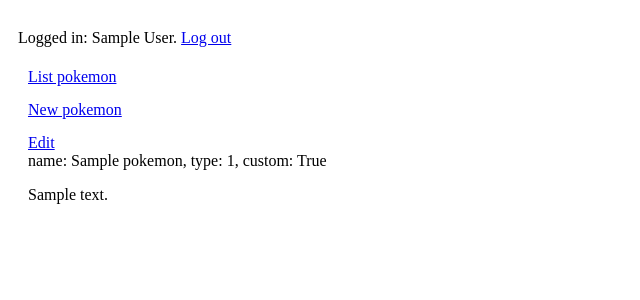
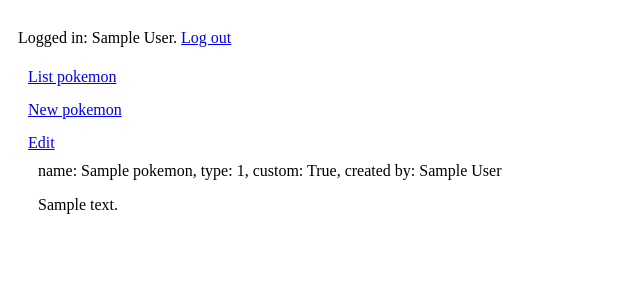
Before and after one commit to vikke1234/pokemon, a Flask app: page /pokemon/1/ in a window 1280 px wide. Shown: the top 300 px of the page, without its empty margins (0-640 px from the left). Run offline with Flask 2, Linux system fonts and the light colour scheme; a user stored in the database is signed in; tables that the repository leaves empty hold one stand-in row (values such as "Sample post").

Commit message:
displays creator now

```diff
--- a/application/templates/pokemon/specific.html
+++ b/application/templates/pokemon/specific.html
@@ -4,9 +4,9 @@
 
 <div>
     <a href="{{ url_for('edit_pokemon', poke_id=pokemon.id ) }}" >Edit</a>
-    <br>
-    name: {{ pokemon.name }}, type: {{ pokemon.poke_type }}, custom: {{ pokemon.custom }}
-    <p> {{ pokemon.description }} </p>
+    <div>    name: {{ pokemon.name }}, type: {{ pokemon.poke_type }}, custom: {{ pokemon.custom }}, created by: {{ pokemon.get_user().name }}
+        <p style="max-width: 50%;"> {{ pokemon.description }} </p>
+    </div>
 </div>
 
 {% endblock %}
```
